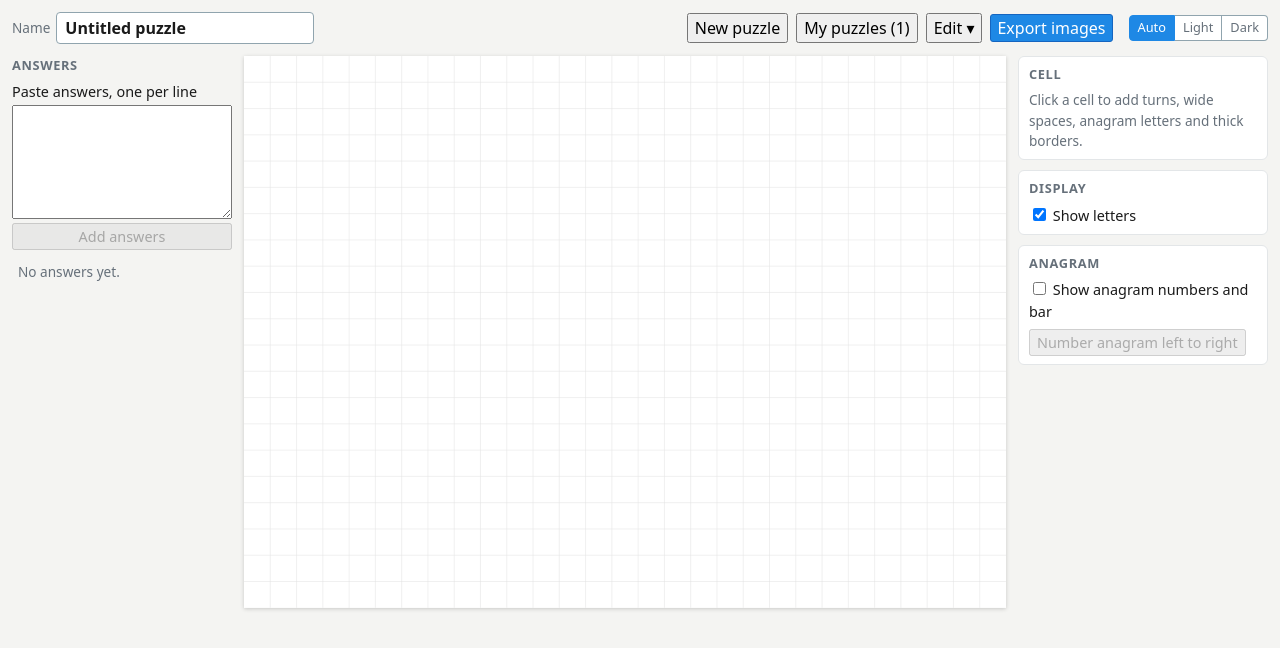
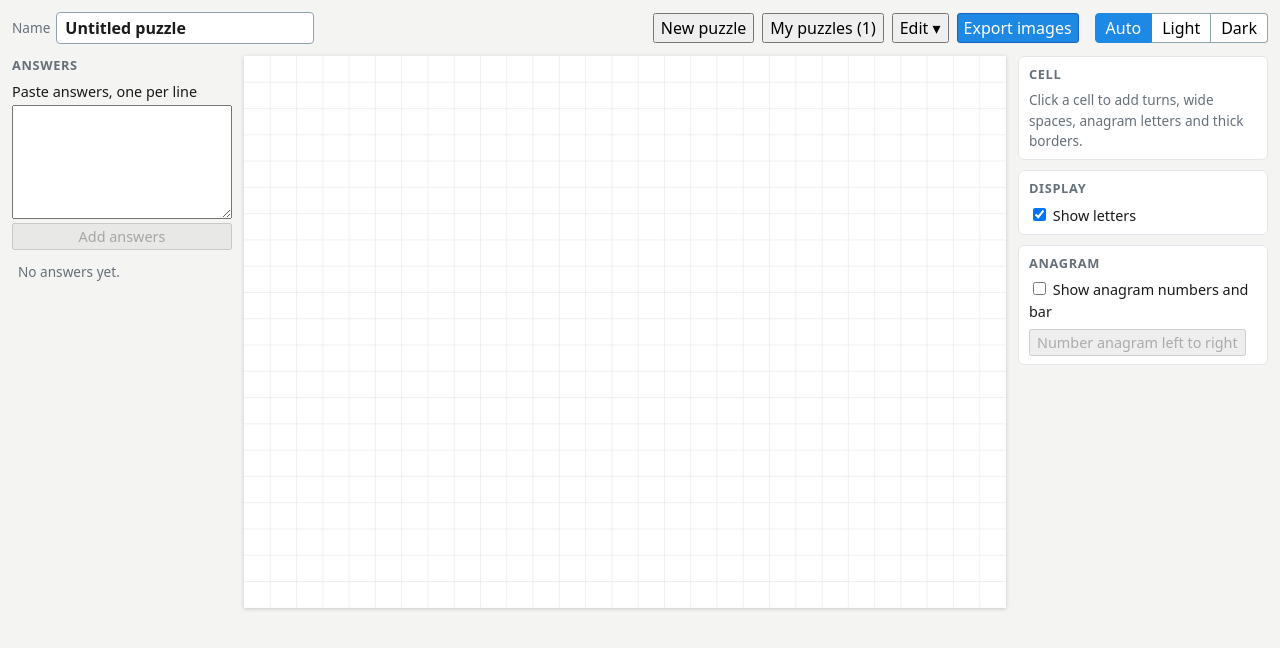
Before and after one commit to g-lowen/crossword-crafter, a React (Vite) app: page / in a window 1280 px wide. Shown: the top 648 px of the page. Built offline with nearby package versions, Linux system fonts and the light colour scheme.

Commit message:
Give all header buttons the same size
The theme switch used smaller text and Export images was 2px shorter.
Every header button is now 30px tall with the same text size.

```diff
--- a/src/index.css
+++ b/src/index.css
@@ -785,9 +785,14 @@ button {
   margin: 0;
 }
 
+/* Every header button has the same height, including the theme switch. */
+.app-header button {
+  box-sizing: border-box;
+  height: 30px;
+}
+
 .theme-switch button {
   min-width: 0;
-  padding: 2px 8px;
-  font-size: 0.8rem;
-  color: var(--text-muted);
+  padding: 1px 10px;
+  line-height: inherit;
 }
```
